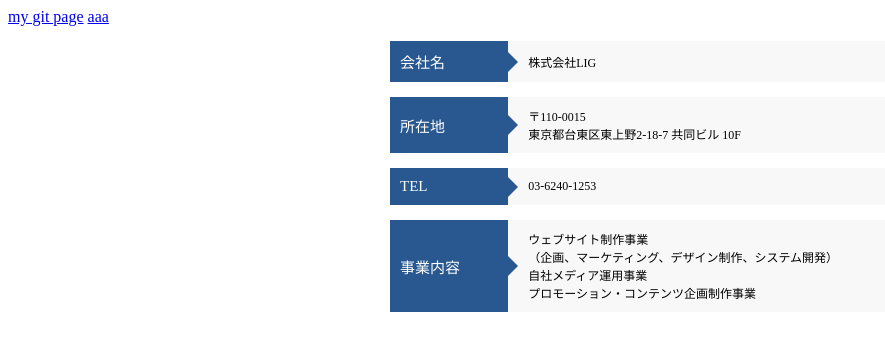
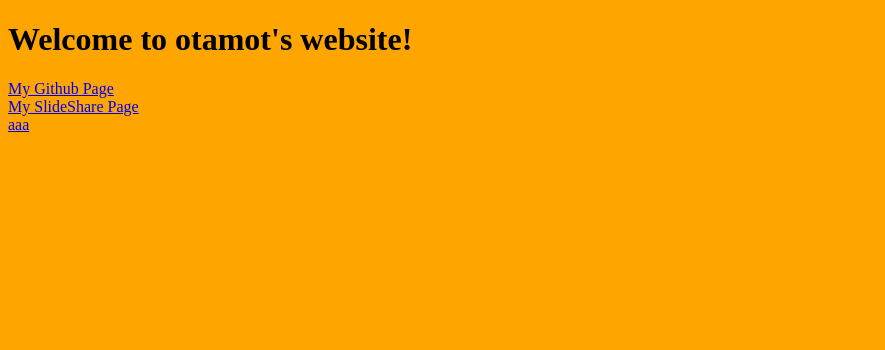
Before and after one commit to otamot/otamot.github.io, a plain HTML site: page index.html in a window 1280 px wide. Shown: the whole page, without its empty margins (0-885 px from the left). Drawn offline with Linux system fonts and the light colour scheme.

Commit message:
page test

```diff
--- a/index.html
+++ b/index.html
@@ -1,43 +1,18 @@
+<!DOCTYPE html>
 <html>
   <head>
     <title>otamot's Web Site</title>
     <link rel="stylesheet" type="text/css" href="table.css">
+
+    <meta charset="UTF-8">
   </head>
-  <body>
-    <a href = "https://github.com/otamot">my git page</a>
-    <a href = "./aaa.html">aaa</a>
-
-    <table class="company">
-    <tbody>
-        <tr>
-            <th class="arrow_box">会社名</div></th>
-            <td>株式会社LIG</td>
-        </tr>
-        <tr>
-            <th class="arrow_box">所在地</th>
-            <td>
-                〒110-0015<br>
-                東京都台東区東上野2-18-7 共同ビル 10F
-            </td>
-        </tr>
-        <tr>
-            <th>TEL</th>
-            <td>
-                03-6240-1253
-            </td>
-        </tr>
-        <tr>
-            <th>事業内容</th>
-            <td>
-                ウェブサイト制作事業<br>
-                （企画、マーケティング、デザイン制作、システム開発）<br>
-                自社メディア運用事業<br>
-                プロモーション・コンテンツ企画制作事業
-            </td>
-        </tr>
-    </tbody>
-</table>
+  <body bgcolor = orange>
+    <h1>Welcome to otamot's website!</h1>
 
 
+
+    <a href = "https://github.com/otamot">My Github Page</a><br>
+    <a href = "http://www.slideshare.net/tomo_otamot">My SlideShare Page</a><br>
+    <a href = "./aaa.html">aaa</a><br>
   </body>
 </html>
```
Also changed, not shown: aaa.html (+3 -1 lines).
